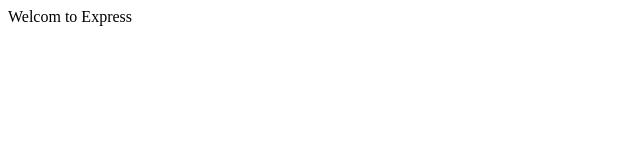
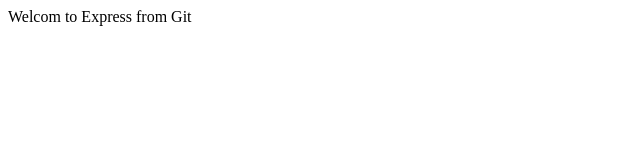
Before and after one commit to nbkmzjm/webServer, a website: page public/index.html in a window 1280 px wide. Shown: the full height of the page, 0-640 px from the left. Drawn offline with Linux system fonts and the light colour scheme.

Commit message:
updated Html.index

```diff
--- a/public/index.html
+++ b/public/index.html
@@ -5,7 +5,7 @@
 		<title>My App</title>
 	<body>
 
-	Welcom to Express
+	Welcom to Express from Git
 
 
 	</body>
```
Also changed, not shown: 1 other file.
